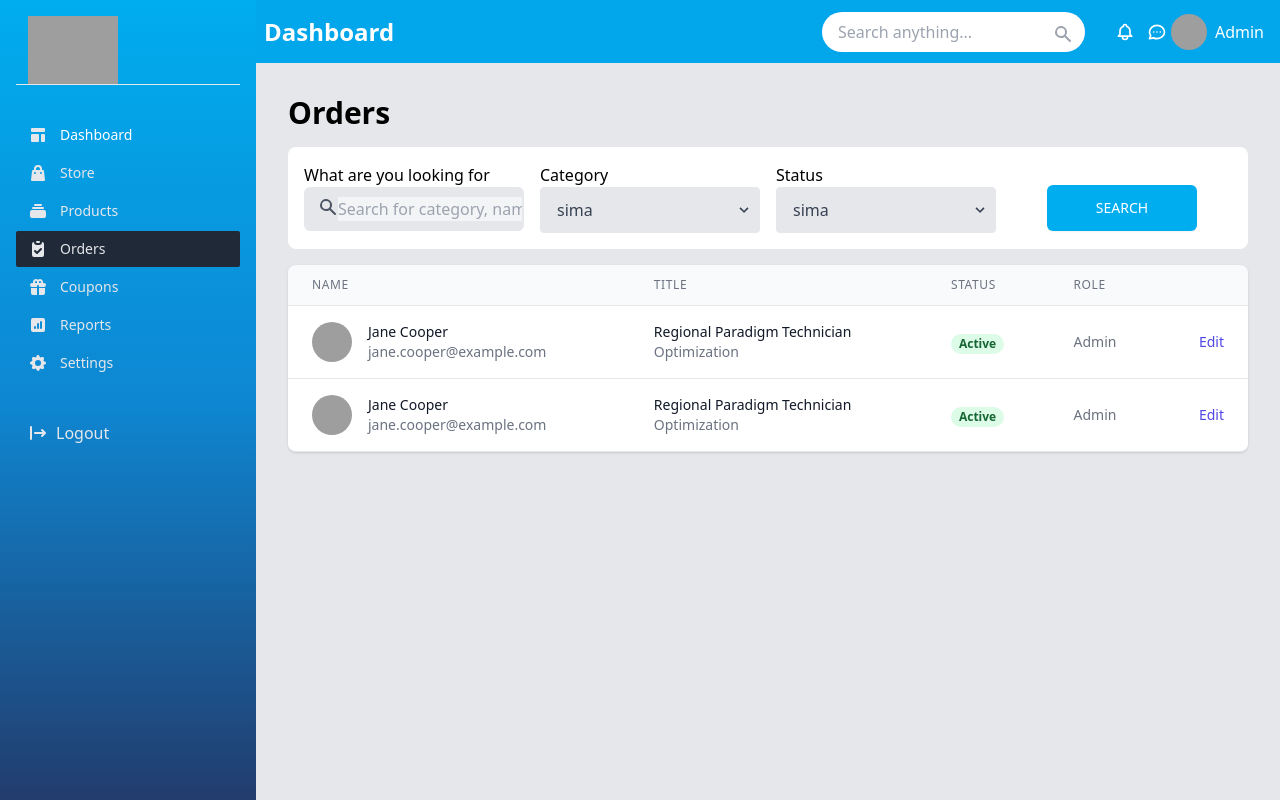
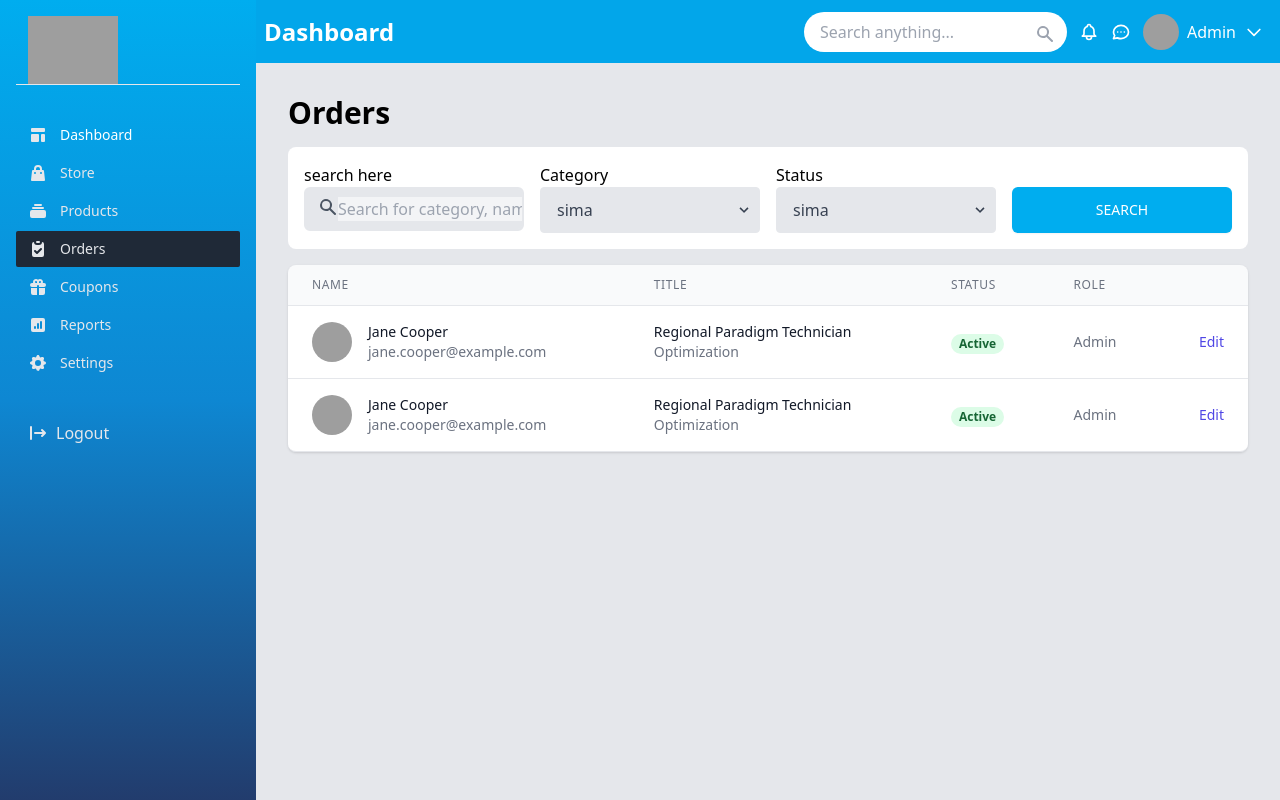
Before and after one commit to Rubanda/izitini-dashboard, a React (Create React App) app: page /orders in a window 1280 px wide. Built offline with nearby package versions, Linux system fonts and the light colour scheme; grey boxes are pictures that could not be loaded.

Commit message:
added z-index for backdrop

```diff
--- a/src/App.tsx
+++ b/src/App.tsx
@@ -47,7 +47,7 @@ function App() {
                     leaveFrom='opacity-50'
                     leaveTo='opacity-0'
                 >
-                    <div className='fixed inset-0 bg-black opacity-60' />
+                    <div className='fixed inset-0 bg-black opacity-60 z-10' />
                 </Transition>
 
                 <Routes>
--- a/src/components/CreateProduct.tsx
+++ b/src/components/CreateProduct.tsx
@@ -2,7 +2,7 @@ import ImageUpload from "./ImageUpload";
 
 const CreateProduct = () => {
   return (
-    <div className="px-4 sm:px-6  lg:px-8 py-8 w-full h-full  max-w-9xl mx-auto bg-gray-200">
+    <div className="px-4 sm:px-6  lg:px-8 py-8 w-full h-screen  max-w-9xl mx-auto bg-gray-200">
       <div className="font-bold text-3xl text-center">Create a Product</div>
       <form>
         <div className=" w-full mb-3">
@@ -59,7 +59,7 @@ const CreateProduct = () => {
         </div>
         <div>
           <h3>Pick color</h3>
-          <div className="">
+          <div className="relative">
             <select
               className="block appearance-none w-full bg-white border border-gray-200 text-gray-700 py-3 px-4 pr-8 rounded leading-tight focus:outline-none focus:bg-white focus:border-gray-500"
               id="grid-state"
@@ -119,7 +119,7 @@ const CreateProduct = () => {
           />
         </div>
         <div>
-          <ImageUpload />
+          {/* <ImageUpload /> */}
         </div>
         <div className="text-center mt-6">
           <button
--- a/src/components/Header.tsx
+++ b/src/components/Header.tsx
@@ -2,7 +2,7 @@ import {
     BellIcon,
     ChatIcon,
     ChevronDownIcon,
-    MenuIcon,
+    MenuAlt2Icon
 } from '@heroicons/react/outline'
 import { SearchIcon } from '@heroicons/react/solid'
 
@@ -32,7 +32,7 @@ const Header = ({ isClosed, setIsClosed, isStatic }: IHeader) => {
                                 onClick={() => setIsClosed(false)}
                             >
                                 <span className='sr-only'>Open sidebar</span>
-                                <MenuIcon
+                                <MenuAlt2Icon
                                     className='w-6 h-6 text-white'
                                     aria-hidden={true}
                                 />
@@ -43,7 +43,7 @@ const Header = ({ isClosed, setIsClosed, isStatic }: IHeader) => {
                     </h2>
                 </div>
                 <div className='flex items-center justify-evenly space-x-3 mx-4'>
-                        <div className=' container h-screen  justify-center items-center hidden md:flex'>
+                        <div className='justify-center items-center hidden md:flex'>
                             <div className='relative'>
                                 <input
                                     type='text'
--- a/src/components/Orders.tsx
+++ b/src/components/Orders.tsx
@@ -13,7 +13,8 @@ const Orders = () => {
             <div className=' bg-white p-4 rounded-lg mb-4'>
                 <div className='grid gap-4 grid-cols-1 md:grid-cols-4'>
                     <div>
-                        <h3>What are you looking for</h3>
+                        <h3>search here</h3>
+                        <div className='flex flex-col'>
                             <div className='border-2 bg-gray-200 py-2 px-3 flex justify-between overflow-hidden  rounded-md'>
                                 <span>
                                     <SearchIcon className='w-5 h-5 text-gray-600' />
@@ -25,8 +26,10 @@ const Orders = () => {
                                 />
                             </div>
                         </div>
+                    </div>
                     <div>
                         <h3>Category</h3>
+                        <div className='flex flex-col'>
                             <div className='relative'>
                                 <select
                                     className='block appearance-none w-full bg-gray-200 border border-gray-200 text-gray-700 py-3 px-4 pr-8 rounded leading-tight focus:outline-none focus:bg-white focus:border-gray-500'
@@ -47,8 +50,10 @@ const Orders = () => {
                                 </div>
                             </div>
                         </div>
+                    </div>
                     <div>
                         <h3>Status</h3>
+                        <div className='flex flex-col'>
                             <div className='relative'>
                                 <select
                                     className='block appearance-none w-full bg-gray-200 border border-gray-200 text-gray-700 py-3 px-4 pr-8 rounded leading-tight focus:outline-none focus:bg-white focus:border-gray-500'
@@ -69,13 +74,17 @@ const Orders = () => {
                                 </div>
                             </div>
                         </div>
-                    <div className='flex items-center justify-center mt-5 w-full'>
+                    </div>
+                    <div>
+                        <h3 className="invisible">search</h3>
+                        <div className='flex flex-col'>
                             <button
                                 type='submit'
-                            className='flex items-center justify-center py-3 px-12 border border-transparent shadow-sm text-sm font-medium rounded-md text-white bg-light-blue hover:bg-middle-blue focus:outline-none focus:ring-2 focus:ring-offset-2 focus:ring-indigo-500'
+                                className='text-center py-3 px-12 border border-transparent shadow-sm text-sm font-medium rounded-md text-white bg-light-blue hover:bg-middle-blue focus:outline-none focus:ring-2 focus:ring-offset-2 focus:ring-indigo-500'
                             >
                                 SEARCH
                             </button>
+                        </div>
                     </div>
                 </div>
             </div>
```
Lines whose indentation alone changed are shown as unchanged.
